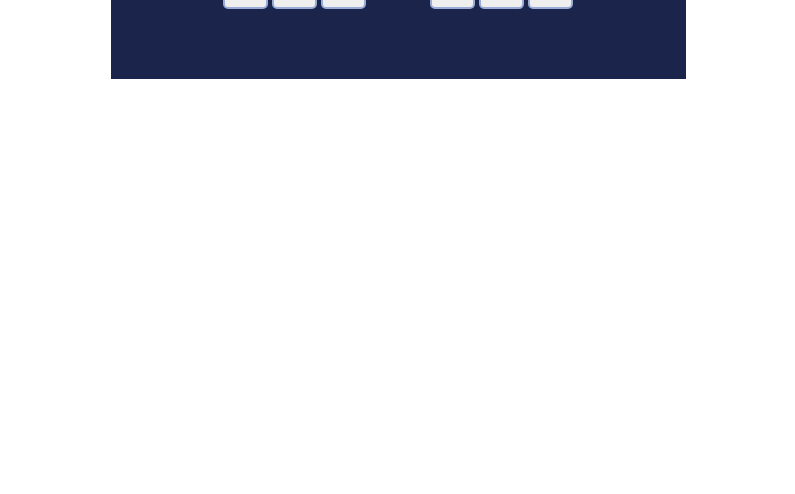
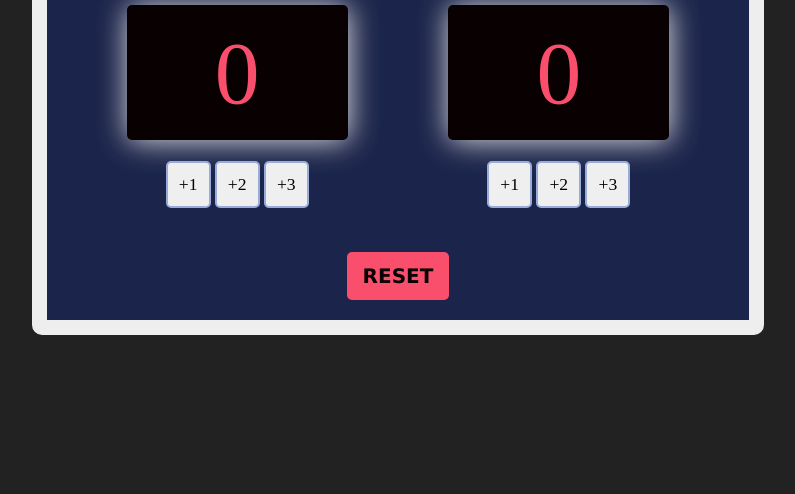
Before and after one commit to fabiolapoblete/scrimba---basketballScoreboard, a plain HTML site: page index.html in a window 1280 px wide. Shown: the part 306-800 px from the top of the page, without its empty margins (242-1037 px from the left). Drawn offline with Linux system fonts and the light colour scheme; a web font is replaced by a local one.

Commit message:
Finished for desktop

```diff
--- a/index.html
+++ b/index.html
@@ -14,21 +14,22 @@
           <h3>HOME</h3>
           <article class="score home__score"></article>
           <section>
-            <button class="btn btn--One">+1</button>
-            <button class="btn btn--Two">+2</button>
-            <button class="btn btn--Three">+3</button>
+            <button class="btn btn--One" onclick="addOneHome()">+1</button>
+            <button class="btn btn--Two" onclick="addTwoHome()">+2</button>
+            <button class="btn btn--Three" onclick="addThreeHome()">+3</button>
           </section>
         </section>
 
-        <section class="score_card score_card--home">
+        <section class="score_card score_card--guest">
           <h3>GUEST</h3>
           <article class="score guest__score"></article>
           <section>
-            <button class="btn btn--One">+1</button>
-            <button class="btn btn--Two">+2</button>
-            <button class="btn btn--Three">+3</button>
+            <button class="btn btn--One" onclick="addOneGuest()">+1</button>
+            <button class="btn btn--Two" onclick="addTwoGuest()">+2</button>
+            <button class="btn btn--Three" onclick="addThreeGuest()">+3</button>
           </section>
         </section>
+        <button class="btn--reset" onclick="resetScore()">RESET</button>
       </section>
       <script src="script.js"></script>
     </body>
--- a/script.js
+++ b/script.js
@@ -0,0 +1,44 @@
+let homeScore = 0;
+let guestScore = 0;
+
+document.querySelector(".home__score").innerHTML = homeScore;
+document.querySelector(".guest__score").innerHTML = guestScore;
+
+function addOneHome() {
+    homeScore = homeScore + 1
+    document.querySelector(".home__score").innerHTML = homeScore;
+};
+
+function addTwoHome() {
+    homeScore = homeScore + 2
+    document.querySelector(".home__score").innerHTML = homeScore;
+
+};
+
+function addThreeHome() {
+    homeScore = homeScore + 3
+    document.querySelector(".home__score").innerHTML = homeScore;
+};
+
+function addOneGuest() {
+    guestScore = guestScore + 1
+    document.querySelector(".guest__score").innerHTML = guestScore;
+};
+
+function addTwoGuest() {
+    guestScore = guestScore + 2
+    document.querySelector(".guest__score").innerHTML = guestScore;
+
+};
+
+function addThreeGuest() {
+    guestScore = guestScore + 3
+    document.querySelector(".guest__score").innerHTML = guestScore;
+};
+
+function resetScore() {
+    homeScore = 0;
+    document.querySelector(".home__score").innerHTML = homeScore;
+    guestScore = 0;
+    document.querySelector(".guest__score").innerHTML = guestScore;
+}
--- a/style.css
+++ b/style.css
@@ -4,11 +4,6 @@
     font-weight: 400;
     src: local('Cursed Timer ULiL'), url('https://fonts.cdnfonts.com/s/40642/CursedTimerUlil-Aznm.woff') format('woff');
 }
-
-
-/* font-family: 'Cursed Timer ULiL';
-font-style: normal;
-font-weight: 400; */
 
 * {
     box-sizing: border-box;
@@ -17,40 +12,71 @@ font-weight: 400; */
 body {
     width: 100vw;
     height: 100vh;
+    display: flex;
+    flex-direction: column;
+    justify-content: center;
+    align-items: center;
+    gap: 2rem;
+    background-color: #222222;
 }
 
 h3 {
    font-family: Verdana, Geneva, Tahoma, sans-serif;
-   font-size: 40px;
+   font-size: 2.5rem;
    font-weight: 700;
 }
 
 .container {
+    min-width: 30%;
+    min-height: 20%;
     background-color: #1B244A;
     color: #EEEEEE;
     display: flex;
-    justify-content: space-around;
-    max-width: 575px;
-    max-height: 385px;
-    margin: auto;
-    padding: 70px 80px;
+    justify-content: center;
+    gap: 6.3rem;
+    padding: 4.4rem 5rem 7rem 5rem;
+    border: 15px solid #EEEEEE;
+    border-radius: 10px;
+    position: relative;
 }
 
 .btn {
-    width: 45px;
-    height: 45px;
-    border: 2px solid #9AABD8;
-    border-radius: 5px;
     font-family: 'Cursed Timer ULiL';
     font-style: normal;
     font-weight: 400;
-    font-size: 18px;
+    font-size: 1.1rem;
+    padding: 0.7rem;
+    border: 2px solid #9AABD8;
+    border-radius: 5px;
+}
+
+.btn--reset {
+    background-color: #F94F6D;
+    color: #080001;
+    padding: 0.75rem 1rem;
+    border-radius: 5px;
+    border: none;
+    font-family: Verdana, Geneva, Tahoma, sans-serif;
+    font-weight: 700;
+    font-size: 20px;
+    position: absolute;
+    bottom: 20px;
 }
 
 .score {
-    width: 155px;
-    height: 120px;
+    font-family: 'Cursed Timer ULiL';
+    font-style: normal;
+    font-weight: 400;
+    font-size: 5.6rem;
     background-color: #080001;
+    color: #F94F6D;
+    width: 13.8rem;
+    padding: 1rem;
+    border-radius: 5px;
+    box-shadow: 1px 1px 30px #e2e2e2;
+    display: flex;
+    justify-content: center;
+    align-items: center;
 }
 
 .score_card {
@@ -58,5 +84,5 @@ h3 {
     flex-direction: column;
     justify-content: center;
     align-items: center;
-    gap: 20px;
+    gap: 1.3rem;
 }
```
